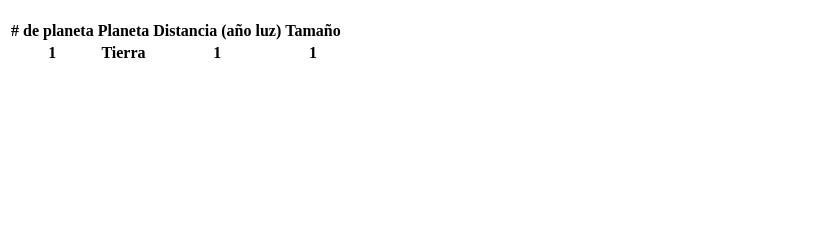
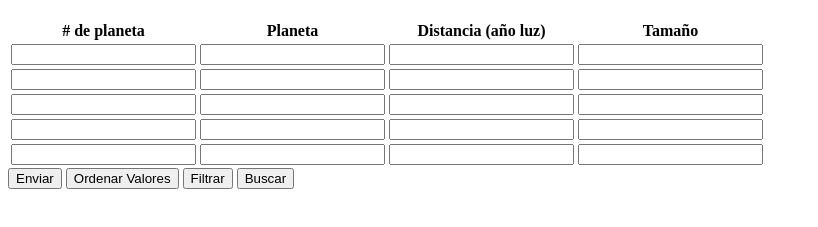
Before and after one commit to CarlinGebyte/AG-Tarea1-S1, a plain HTML site: page index.html in a window 1280 px wide. Shown: the part 61-288 px from the top of the page, without its empty margins (0-818 px from the left). Drawn offline with Linux system fonts and the light colour scheme.

Commit message:
HTML structure

```diff
--- a/index.html
+++ b/index.html
@@ -22,13 +22,43 @@
         </thead>
         <tbody>
             <tr>
-                <th>1</th>
-                <th>Tierra</th>
-                <th>1</th>
-                <th>1</th>
+                <th><input type="number" id="n_planeta_1" class="numeracion_planetas planeta1"></th>
+                <th><input type="text" id="np_planeta_1" class="nombre_planetas planeta1"></th>
+                <th><input type="number" id="d_planeta_1" class="distancia_planetas planeta1"></th>
+                <th><input type="number" id="t_planeta_1" class="tamaño_planetas planeta1"></th>
+            </tr>
+            <tr>
+                <th><input type="number" id="n_planeta_2" class="numeracion_planetas planeta2"></th>
+                <th><input type="text" id="np_planeta_2" class="nombre_planetas planeta2"></th>
+                <th><input type="number" id="d_planeta_2" class="distancia_planetas planeta2"></th>
+                <th><input type="number" id="t_planeta_2" class="tamaño_planetas planeta2"></th>
+            </tr>
+            <tr>
+                <th><input type="number" id="n_planeta_3" class="numeracion_planetas planeta3"></th>
+                <th><input type="text" id="np_planeta_3" class="nombre_planetas planeta3"></th>
+                <th><input type="number" id="d_planeta_3" class="distancia_planetas planeta3"></th>
+                <th><input type="number" id="t_planeta_3" class="tamaño_planetas planeta3"></th>
+            </tr>
+            <tr>
+                <th><input type="number" id="n_planeta_4" class="numeracion_planetas planeta4"></th>
+                <th><input type="text" id="np_planeta_4" class="nombre_planetas planeta4"></th>
+                <th><input type="number" id="d_planeta_4" class="distancia_planetas planeta4"></th>
+                <th><input type="number" id="t_planeta_4" class="tamaño_planetas planeta4"></th>
+            </tr>
+            <tr>
+                <th><input type="number" id="n_planeta_5" class="numeracion_planetas planeta5"></th>
+                <th><input type="text" id="np_planeta_5" class="nombre_planetas planeta5"></th>
+                <th><input type="number" id="d_planeta_5" class="distancia_planetas planeta5"></th>
+                <th><input type="number" id="t_planeta_5" class="tamaño_planetas planeta5"></th>
             </tr>
         </tbody>
     </table>
+    <div class="container">
+        <button id="btn_enviar_evaluacion" class="item">Enviar</button>
+        <button id="btn_ordenar_valores" class="item">Ordenar Valores</button>
+        <button id="btn_filtrar_distancia" class="item">Filtrar</button>
+        <button id="btn_buscar_planeta" class="item">Buscar</button>
+    </div>
     <script src="./js/script.js"></script>
 </body>
 </html>
```
